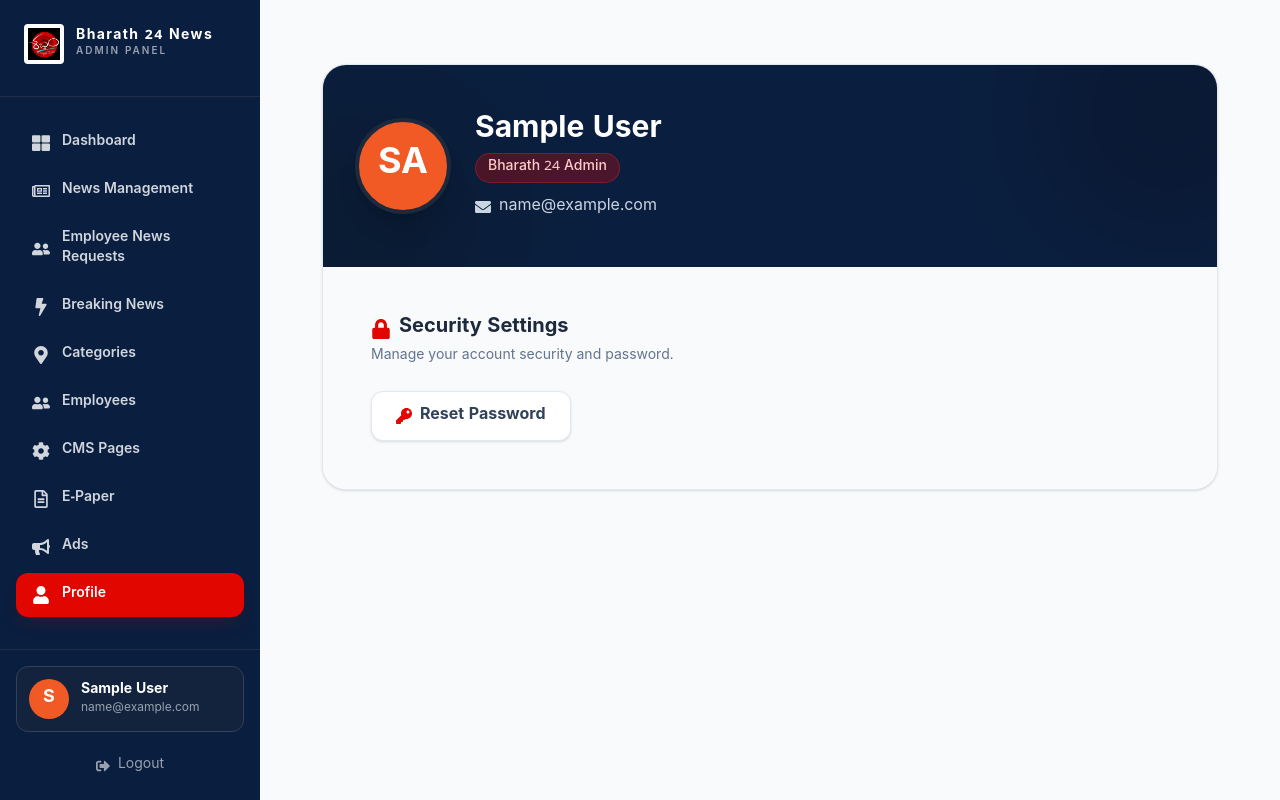
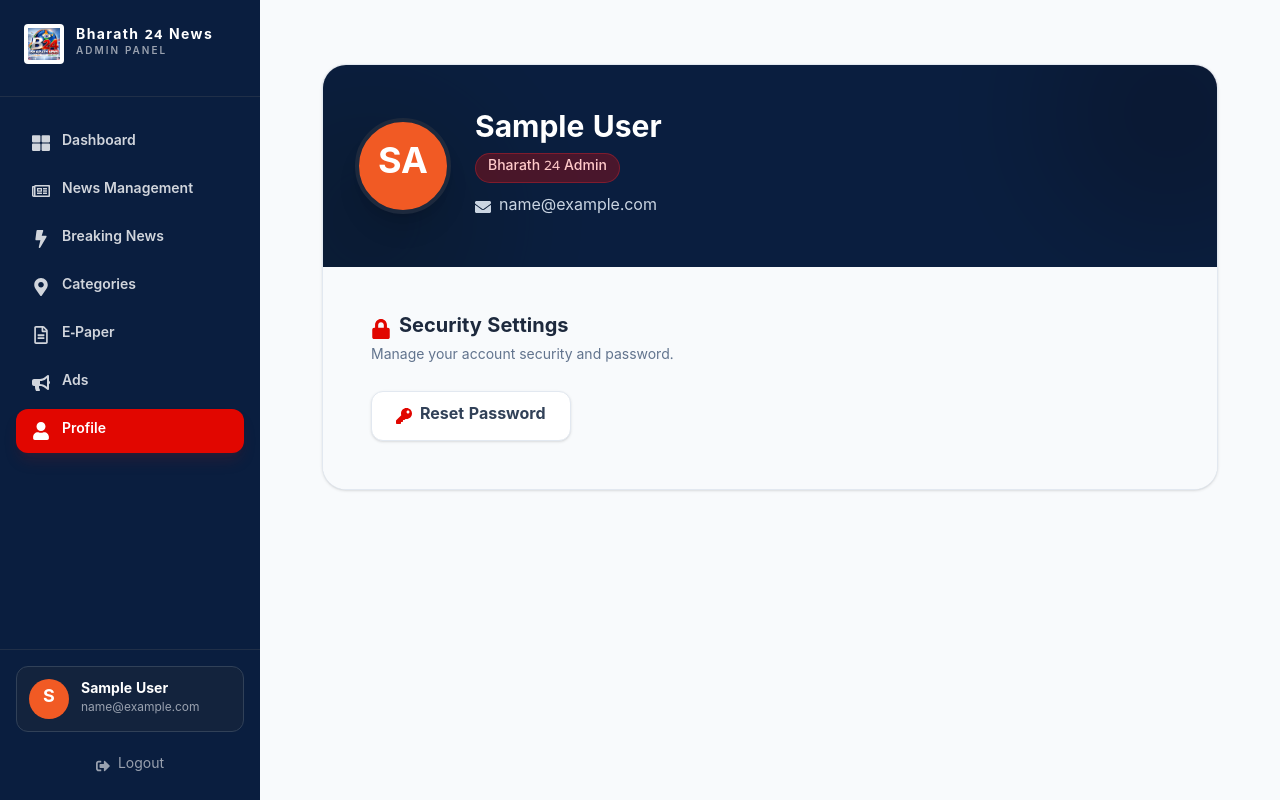
Before and after one commit to hemanthcodtech-wq/Bharat-News-24, a React (Vite) app in the folder BB/: page /admin/profile in a window 1280 px wide. Built offline with nearby package versions, Linux system fonts and the light colour scheme; sample sign-in values are in the browser's storage; the HTML template or start-up script is replaced by a standard one.

Commit message:
Production 2.23

```diff
--- a/BB/src/App.jsx
+++ b/BB/src/App.jsx
@@ -63,9 +63,7 @@ const MainLayout = () => {
 function App() {
   const location = useLocation();
   const isPublicRoute = !location.pathname.startsWith('/admin') &&
-                        !location.pathname.startsWith('/employee') &&
-                        !location.pathname.startsWith('/login') &&
-                        !location.pathname.startsWith('/employee-login');
+                        !location.pathname.startsWith('/login');
 
   const [showSplash,   setShowSplash]   = useState(() => isPublicRoute && !sessionStorage.getItem('splashShown'));
   const [showTrending, setShowTrending] = useState(false);
@@ -121,14 +119,16 @@ function App() {
       </Route>
 
       {/* Employee Portal Routes (Protected) */}
+      {/*
       <Route element={<ProtectedRoute allowedRoles={['employee']} />}>
-        <Route path="/employee" element={<EmployeeLayout />}>
+        <Route path="/employee789" element={<EmployeeLayout />}>
           <Route index element={<EmployeeDashboard />} />
           <Route path="dashboard" element={<EmployeeDashboard />} />
           <Route path="news" element={<EmployeeNewsManagement />} />
           <Route path="profile" element={<EmployeeProfile />} />
         </Route>
       </Route>
+      */}
     </Routes>
     </>
   );
--- a/BB/src/components/Admin/AdminSidebar.jsx
+++ b/BB/src/components/Admin/AdminSidebar.jsx
@@ -12,16 +12,14 @@ import {
   FaBullhorn,
   FaUser
 } from 'react-icons/fa';
-import logo from "../Admin/logo.jpeg"
-
-const navItems = [
+import logo from "../../assets/logo.png";const navItems = [
   { name: 'Dashboard', path: '/admin/dashboard', icon: FaThLarge },
   { name: 'News Management', path: '/admin/news', icon: FaRegNewspaper },
-  { name: 'Employee News Requests', path: '/admin/employee-news', icon: FaUserFriends },
+  // { name: 'Employee News Requests', path: '/admin/employee-news', icon: FaUserFriends },
   { name: 'Breaking News', path: '/admin/breaking-news', icon: FaBolt },
   { name: 'Categories', path: '/admin/categories', icon: FaMapMarkerAlt },
-  { name: 'Employees', path: '/admin/employees', icon: FaUserFriends },
-  { name: 'CMS Pages', path: '/admin/cms-pages', icon: FaCog },
+  // { name: 'Employees', path: '/admin/employees', icon: FaUserFriends },
+  // { name: 'CMS Pages', path: '/admin/cms-pages', icon: FaCog },
   { name: 'E-Paper', path: '/admin/epaper', icon: FaRegFileAlt },
   { name: 'Ads', path: '/admin/ads', icon: FaBullhorn },
   { name: 'Profile', path: '/admin/profile', icon: FaUser },
@@ -52,7 +50,7 @@ const AdminSidebar = ({ onClose }) => {
         <div className="flex items-center">
           <img
             src={logo}
-            alt="Balagam TV"
+            alt="Bharath 24 News"
             className="h-10 bg-white p-1 rounded object-contain mr-3"
           />
           <div className="flex flex-col">
--- a/BB/src/components/Admin/EmployeeSidebar.jsx
+++ b/BB/src/components/Admin/EmployeeSidebar.jsx
@@ -6,8 +6,7 @@ import {
   FaSignOutAlt,
   FaUser,
 } from 'react-icons/fa';
-import logo from "../Admin/logo.jpeg";
-
+import logo from "../../assets/logo.png";
 const navItems = [
   { name: 'Dashboard', path: '/employee/dashboard', icon: FaThLarge },
   { name: 'My News', path: '/employee/news', icon: FaRegNewspaper },
@@ -39,7 +38,7 @@ const EmployeeSidebar = ({ onClose }) => {
         <div className="flex items-center">
           <img
             src={logo}
-            alt="Logo"
+            alt="Bharath 24 News Logo"
             className="h-10 bg-white p-1 rounded object-contain mr-3"
           />
           <div className="flex flex-col">
```
Also changed, not shown: 1 other file (tests, documents, lock files or other folders).
